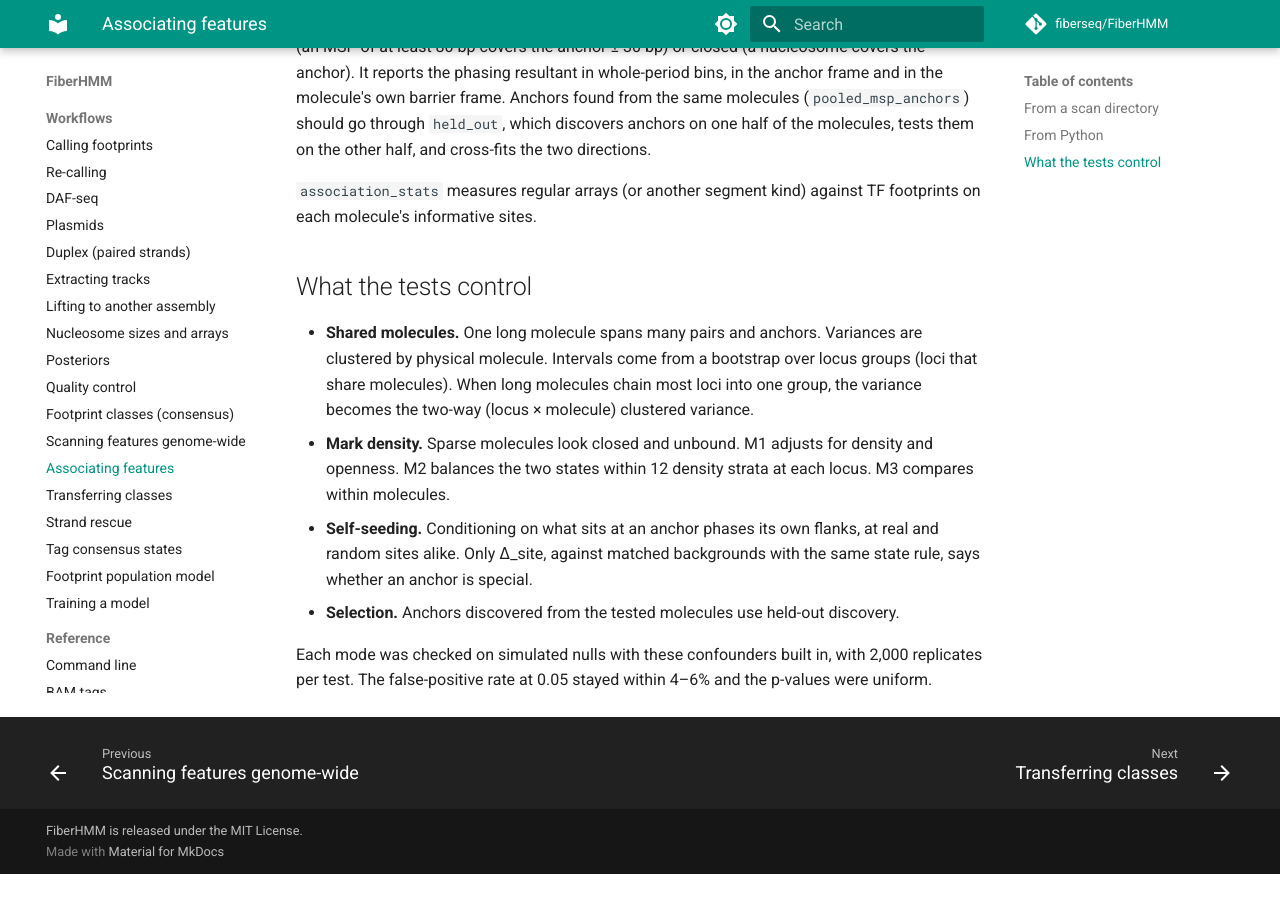
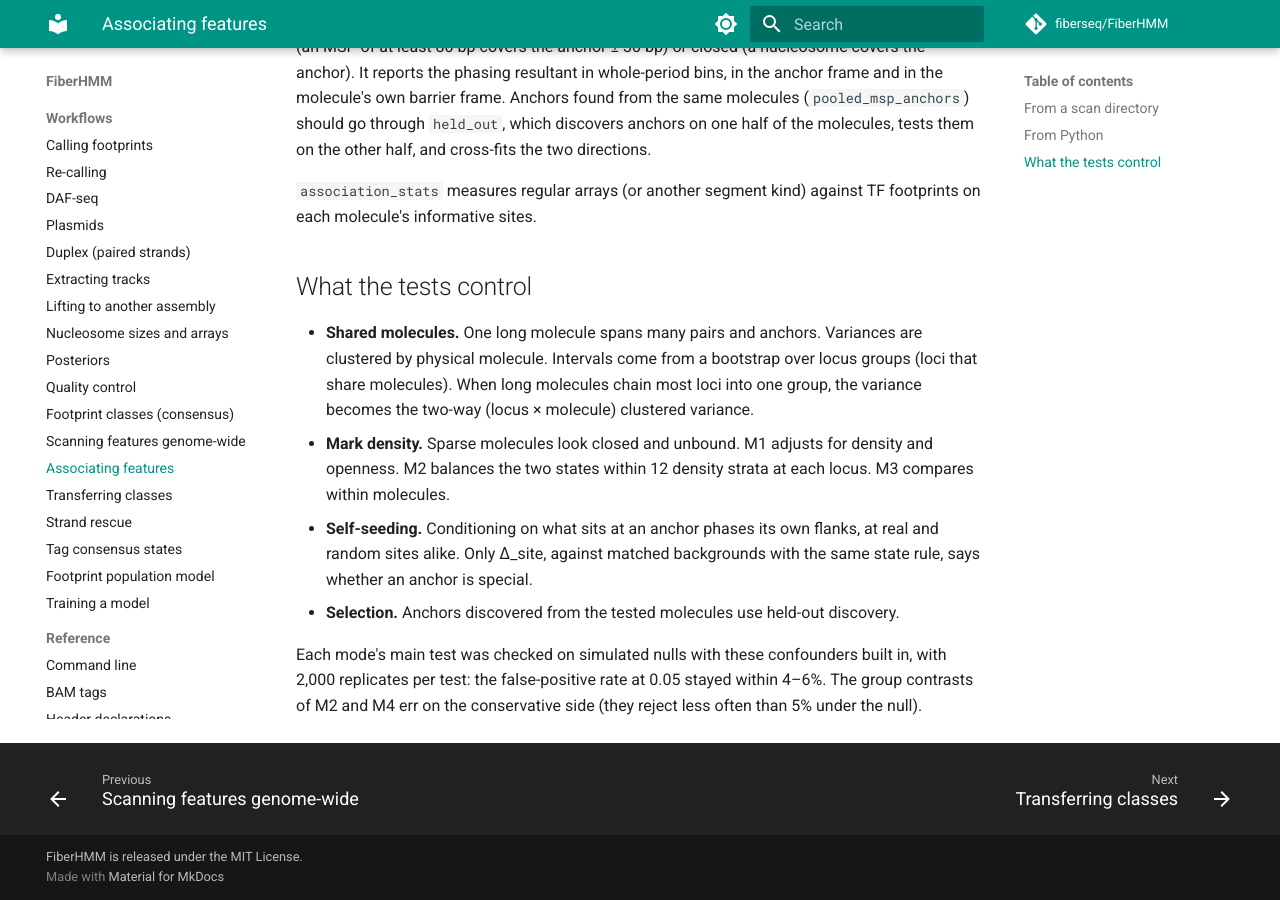
Before and after one commit to fiberseq/FiberHMM, an MkDocs documentation site: the page built from docs/workflows/association.md, in a window 1280 px wide and 900 px high, scrolled down 1696 px. Built offline with MkDocs 1.6.1 and Material for MkDocs 9.7.7, drawn with Linux system fonts in a browser that asks for light colours; comment, search, counter and statistics services are not loaded; before the commit the page ends 2570 px from its top, so only the background shows below that.

Commit message:
docs: association workflow states which tests are calibrated and which contrasts are conservative
Co-Authored-By: Claude Opus 5.5 <noreply@anthropic.com>

```diff
--- a/docs/workflows/association.md
+++ b/docs/workflows/association.md
@@ -73,5 +73,6 @@ informative sites.
   Only Δ_site, against matched backgrounds with the same state rule, says whether an anchor is special.
 - **Selection.** Anchors discovered from the tested molecules use held-out discovery.
 
-Each mode was checked on simulated nulls with these confounders built in, with 2,000 replicates per test. The
-false-positive rate at 0.05 stayed within 4–6% and the p-values were uniform.
+Each mode's main test was checked on simulated nulls with these confounders built in, with 2,000 replicates per
+test: the false-positive rate at 0.05 stayed within 4–6%. The group contrasts of M2 and M4 err on the
+conservative side (they reject less often than 5% under the null).
```
